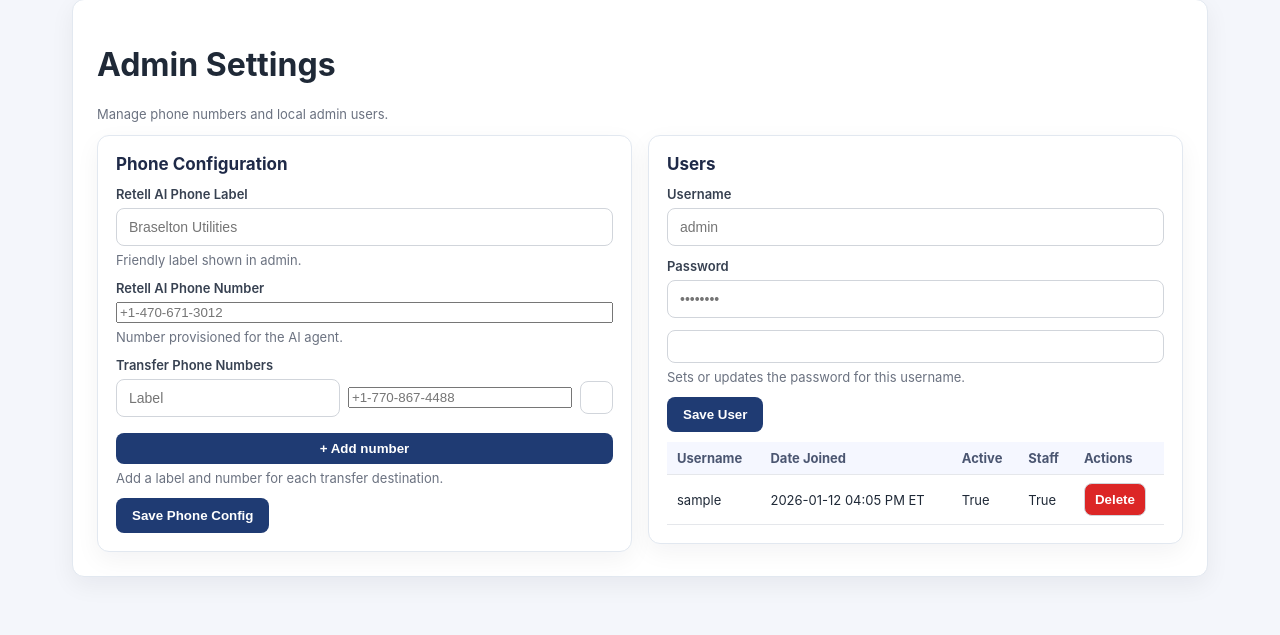
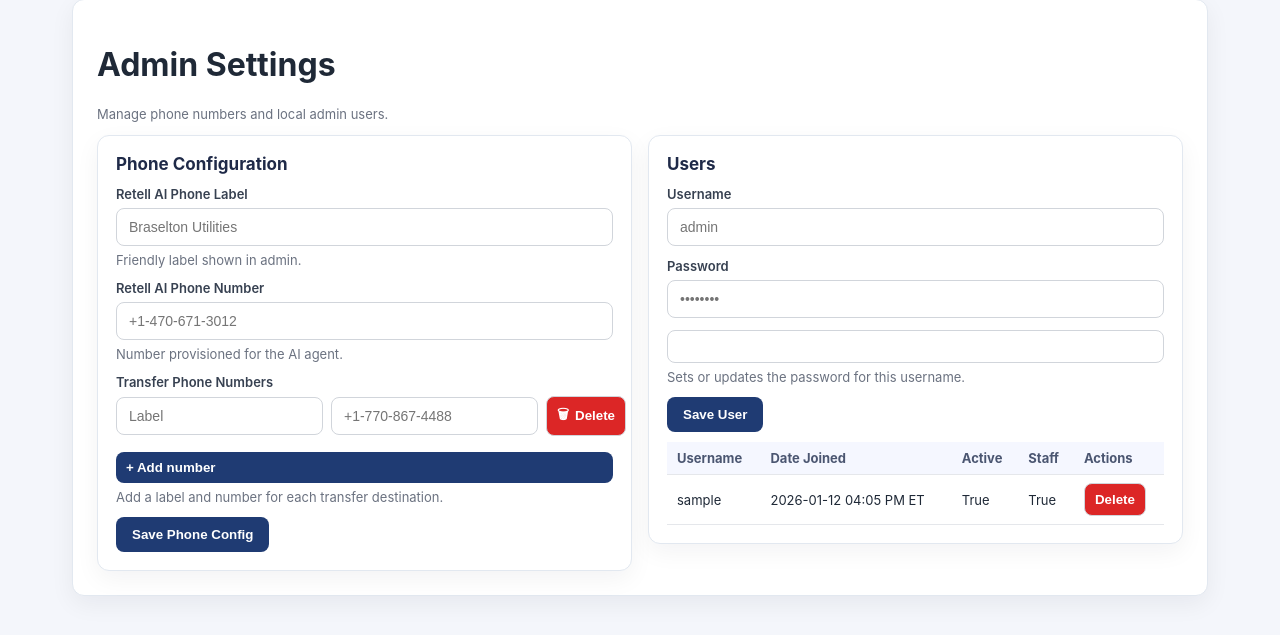
Before and after one commit to prestonbrown26/braselton-phone-water-sewage, a Django app: page /admin/settings/ in a window 1280 px wide. Shown: the part 96-731 px from the top of the page. Run offline with Django 5.2, Linux system fonts and the light colour scheme; the visitor is signed in with stand-in values (Sample User, id 1); data comes from the database, SQL or seed files in the repository.

Commit message:
Fixed admin UI

```diff
--- a/templates/admin_settings.html
+++ b/templates/admin_settings.html
@@ -33,6 +33,7 @@
   }
   input[type="text"],
   input[type="password"],
+  input[type="tel"],
   textarea {
     padding: 10px 12px;
     border-radius: 8px;
@@ -66,11 +67,17 @@
     padding: 8px 10px;
     cursor: pointer;
     font-weight: 700;
+    display: inline-flex;
+    align-items: center;
+    gap: 6px;
   }
   .add-btn {
     background: var(--brand);
     color: #fff;
     border: none;
+  }
+  .icon-btn .icon {
+    font-weight: 900;
   }
   button {
     background: var(--brand);
@@ -147,14 +154,18 @@
               <div class="transfer-row">
                 <input type="text" name="transfer_label" placeholder="Label" value="{{ entry.label|default_if_none:'' }}" />
                 <input type="tel" name="transfer_number" placeholder="+1-770-867-4488" value="{{ entry.number|default_if_none:'' }}" />
-                <button type="button" class="icon-btn" onclick="removeTransferRow(this)">✕</button>
+                <button type="button" class="icon-btn danger" onclick="removeTransferRow(this)">
+                  <span class="icon">🗑</span> Delete
+                </button>
               </div>
               {% endfor %}
             {% else %}
               <div class="transfer-row">
                 <input type="text" name="transfer_label" placeholder="Label" />
                 <input type="tel" name="transfer_number" placeholder="+1-770-867-4488" />
-                <button type="button" class="icon-btn" onclick="removeTransferRow(this)">✕</button>
+                <button type="button" class="icon-btn danger" onclick="removeTransferRow(this)">
+                  <span class="icon">🗑</span> Delete
+                </button>
               </div>
             {% endif %}
           </div>
@@ -226,7 +237,9 @@
     row.innerHTML = `
       <input type="text" name="transfer_label" placeholder="Label" />
       <input type="tel" name="transfer_number" placeholder="+1-770-867-4488" />
-      <button type="button" class="icon-btn" onclick="removeTransferRow(this)">✕</button>
+      <button type="button" class="icon-btn danger" onclick="removeTransferRow(this)">
+        <span class="icon">🗑</span> Delete
+      </button>
     `;
     list.appendChild(row);
   }
```
